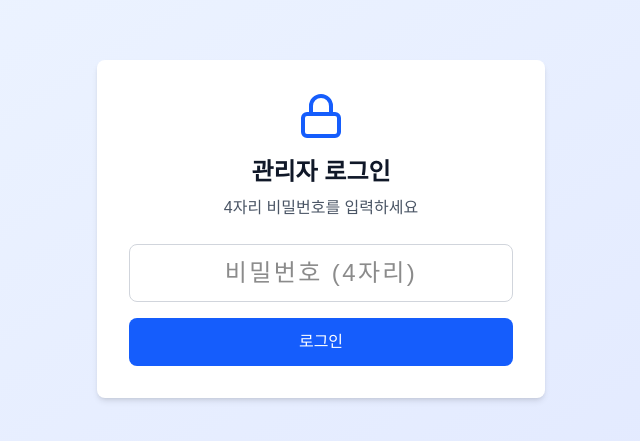
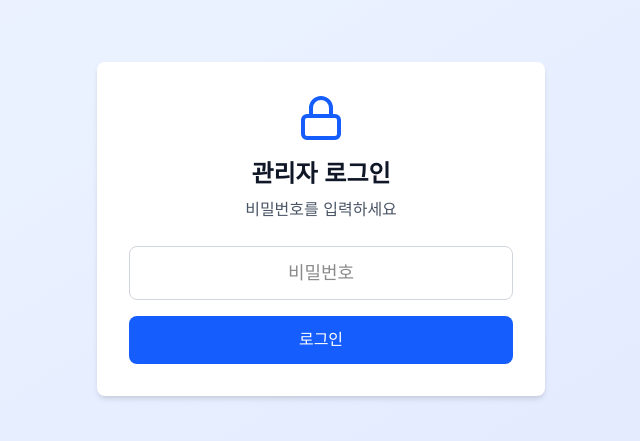
Before and after one commit to parkmyoungjin/BizTripRoom, a Next.js app: page /admin in a window 1280 px wide. Shown: the part 171-612 px from the top of the page, without its empty margins (319-959 px from the left). Built offline with nearby package versions, Linux system fonts and the light colour scheme.

Commit message:
Update page.tsx

```diff
--- a/src/app/admin/page.tsx
+++ b/src/app/admin/page.tsx
@@ -184,16 +184,15 @@ export default function AdminPage() {
           <div className="text-center mb-6">
             <Lock className="h-12 w-12 text-blue-600 mx-auto mb-4" />
             <h1 className="text-2xl font-bold text-gray-900">관리자 로그인</h1>
-            <p className="text-gray-600 mt-2">4자리 비밀번호를 입력하세요</p>
+            <p className="text-gray-600 mt-2">비밀번호를 입력하세요</p>
           </div>
           <div className="space-y-4">
             <input
               type="password"
-              placeholder="비밀번호 (4자리)"
+              placeholder="비밀번호"
               value={password}
               onChange={(e) => setPassword(e.target.value)}
-              className="w-full p-3 border border-gray-300 rounded-lg focus:ring-2 focus:ring-blue-500 focus:border-transparent text-center text-2xl tracking-widest"
-              maxLength={4}
+              className="w-full p-3 border border-gray-300 rounded-lg focus:ring-2 focus:ring-blue-500 focus:border-transparent text-center text-lg"
               onKeyPress={(e) => e.key === 'Enter' && handleLogin()}
             />
             <button
```
